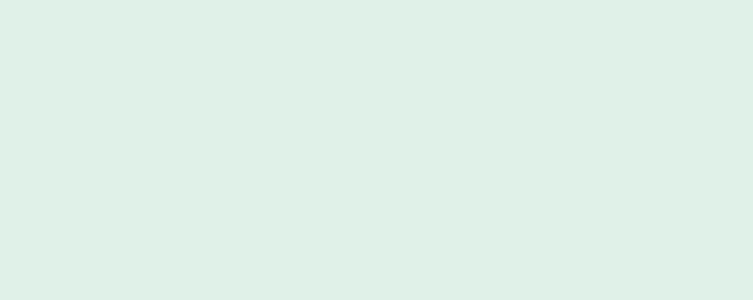
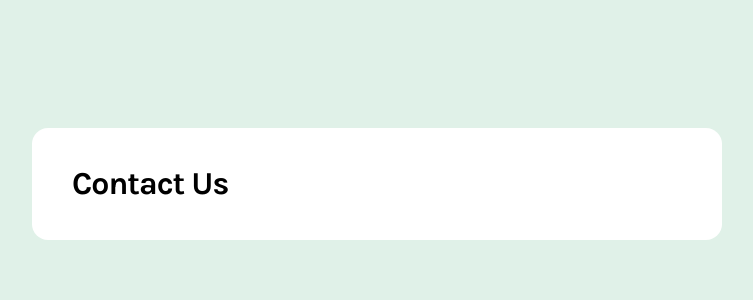
Before and after one commit to SirTurboPascal/tp-contact-form, a Next.js app: page / in a window 1280 px wide. Shown: the top 300 px of the page, without its empty margins (263-1016 px from the left). Built offline with nearby package versions, Linux system fonts and the light colour scheme.

Commit message:
Adds Card component

```diff
--- a/src/app/layout.tsx
+++ b/src/app/layout.tsx
@@ -16,7 +16,7 @@ export const metadata: Metadata = {
 export default function ({ children }: LayoutProps<'/'>) {
 	return (
 		<html className={`${karla.variable} bg-green-200`}>
-			<body>{children}</body>
+			<body className='py-400 md:py-1600'>{children}</body>
 		</html>
 	);
 }
--- a/src/app/page.tsx
+++ b/src/app/page.tsx
@@ -1 +1,5 @@
-export default function () {}
+import ContactForm from '@/components/ContactForm';
+
+export default function () {
+	return <ContactForm />;
+}
--- /dev/null
+++ b/src/components/Card.tsx
@@ -0,0 +1,9 @@
+import { ReactNode } from 'react';
+
+type CardProps = {
+	children: ReactNode;
+};
+
+export default function ({ children }: CardProps) {
+	return <div className='mx-auto flex w-[343px] flex-col rounded-2xl bg-white p-300 md:w-[690px] md:p-500 lg:w-[736px]'>{children}</div>;
+}
--- /dev/null
+++ b/src/components/CardHeader.tsx
@@ -0,0 +1,9 @@
+import { ReactNode } from 'react';
+
+type CardHeaderProps = {
+	children: ReactNode;
+};
+
+export default function ({ children }: CardHeaderProps) {
+	return <div className='flex shrink-0 items-center gap-100'>{children}</div>;
+}
--- /dev/null
+++ b/src/components/ContactForm.tsx
@@ -0,0 +1,13 @@
+import Card from '@/components/Card';
+import CardHeader from '@/components/CardHeader';
+import Typography from '@/components/Typography';
+
+export default function () {
+	return (
+		<Card>
+			<CardHeader>
+				<Typography variant='card-header'>Contact Us</Typography>
+			</CardHeader>
+		</Card>
+	);
+}
--- /dev/null
+++ b/src/components/Typography.tsx
@@ -0,0 +1,23 @@
+import { clsx } from 'clsx';
+import { ReactNode } from 'react';
+
+import { TypographyConfig } from '@/types/typography-config.type';
+import { TypographyVariant } from '@/types/typography-variant.type';
+
+const commonStyles = 'font-karla antialiased';
+
+const variantStyles: Record<TypographyVariant, TypographyConfig> = {
+	'card-header': { styles: 'text-[32px]/[100%] font-bold -tracking-[1px]', as: 'h1' },
+};
+
+type TypographyProps = {
+	children: ReactNode;
+	variant: TypographyVariant;
+};
+
+export default function ({ children, variant }: TypographyProps) {
+	const { as: Component, styles } = variantStyles[variant];
+
+	const className = clsx(commonStyles, styles);
+	return <Component className={className}>{children}</Component>;
+}
--- a/src/styles/globals.css
+++ b/src/styles/globals.css
@@ -6,6 +6,10 @@
 }
 
 @theme {
+	--breakpoint-*: initial;
+	--breakpoint-md: 768px;
+	--breakpoint-lg: 1440px;
+
 	--color-*: initial;
 	--color-green-600: #0c7d69;
 	--color-green-200: #e0f1e8;
--- /dev/null
+++ b/src/types/typography-config.type.ts
@@ -0,0 +1,7 @@
+import { JSX } from 'react';
+
+export type TypographyConfig = {
+	styles: string;
+
+	as: keyof JSX.IntrinsicElements;
+};
--- /dev/null
+++ b/src/types/typography-variant.type.ts
@@ -0,0 +1 @@
+export type TypographyVariant = 'card-header';
```
Also changed, not shown: package.json (+4 -3 lines), 2 other files (tests, documents, lock files or other folders).
